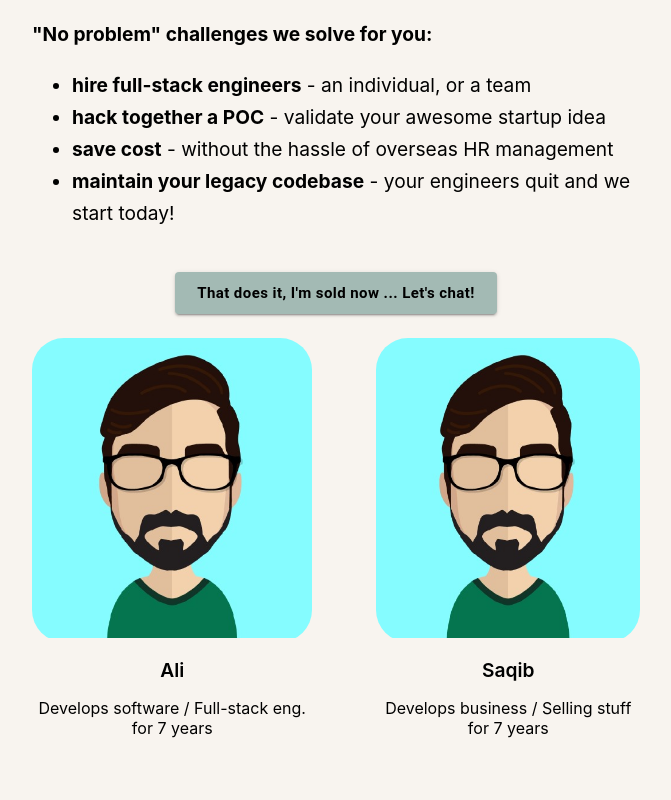
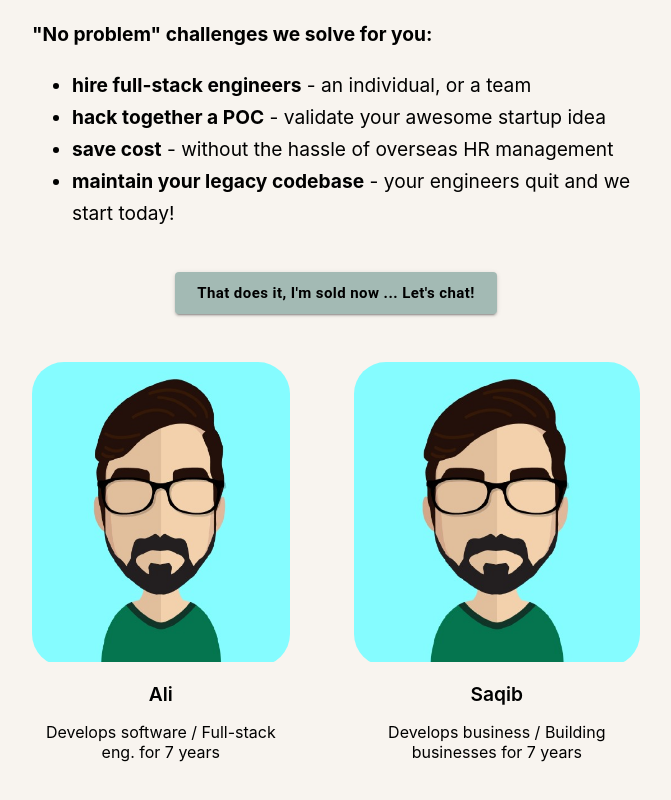
Before and after one commit to alaqs/boogeyman, a React (Create React App) app in the folder frontend/: page / in a window 1280 px wide. Shown: the part 943-1743 px from the top of the page, without its empty margins (304-975 px from the left). Built offline with nearby package versions, Linux system fonts and the light colour scheme.

Commit message:
minor changes

```diff
--- a/frontend/src/components/AboutUs.jsx
+++ b/frontend/src/components/AboutUs.jsx
@@ -17,7 +17,7 @@ export const AboutUs = () => {
   return (
     <Stack direction="row" width="100%" alignItems={"center"} spacing={8}>
       <Avatar name="Ali" brag="Develops software / Full-stack eng. for 7 years"/>
-      <Avatar name="Saqib" brag="Develops business / Selling stuff for 7 years"/>
+      <Avatar name="Saqib" brag="Develops business / Building businesses for 7 years"/>
     </Stack>
   );
 };
--- a/frontend/src/pages/Home.jsx
+++ b/frontend/src/pages/Home.jsx
@@ -29,10 +29,10 @@ const Body = () => (
     <Box sx={{ mt: "3vh" }}>
       <Content />
     </Box>
-    <Box sx={{mt: "3vh"}}>
+    <Box sx={{ mt: "3vh" }}>
       <ContactUsDialog label="That does it, I'm sold now ... Let's chat!" />
     </Box>
-    <Box sx={{ mt: "3vh", mb: "6vh" }}>
+    <Box sx={{ mt: "6vh", mb: "6vh" }}>
       <AboutUs />
     </Box>
   </Stack>
```
